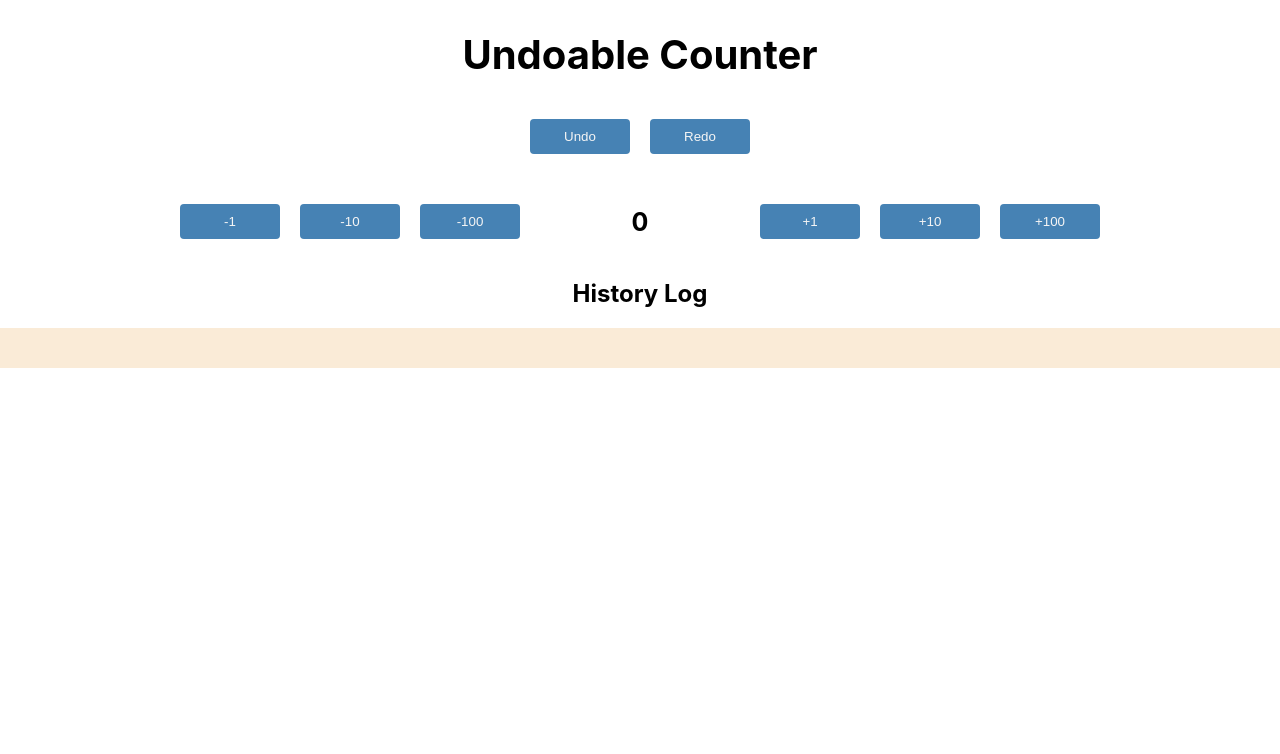
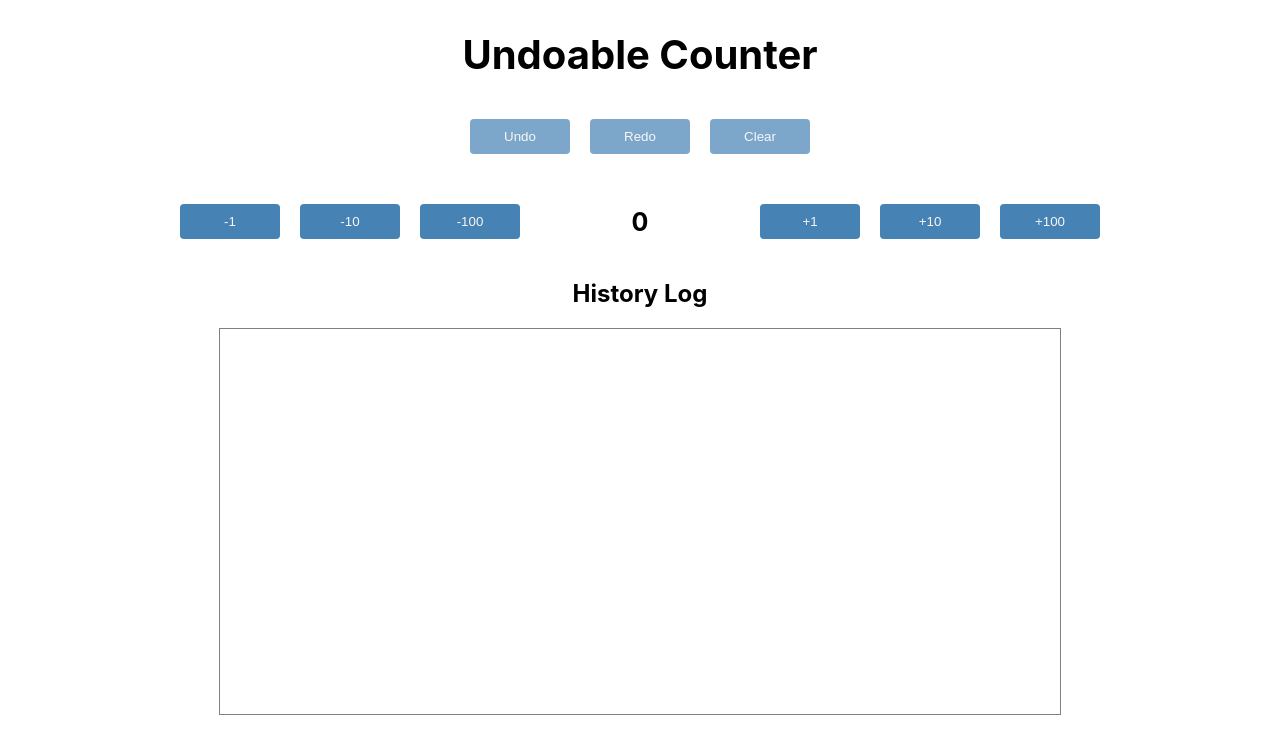
Before and after one commit to alaminShaheen/frontend-eval-tasks, a React (Create React App) app: page / in a window 1280 px wide. Shown: the top 754 px of the page. Built offline with nearby package versions, Linux system fonts and the light colour scheme.

Commit message:
Minor issue fixes and UI updates

```diff
--- a/src/components/UndoableCounter/HistoryStack.tsx
+++ b/src/components/UndoableCounter/HistoryStack.tsx
@@ -1,5 +1,5 @@
-import React, { useCallback, useState } from "react";
 import { HistoryStackElement } from "models/UndoableCounter/HistoryStackElement";
+import React, { useEffect, useRef } from "react";
 
 type HistoryStackProps = {
     history: HistoryStackElement[];
@@ -7,11 +7,21 @@ type HistoryStackProps = {
 
 export const HistoryStack = (props: HistoryStackProps) => {
     const { history } = props;
+    const historyListRef = useRef<HTMLUListElement>(null);
+
+    useEffect(() => {
+        if (historyListRef.current) {
+            historyListRef.current.scrollTo({
+                top: -historyListRef.current.scrollHeight,
+                behavior: "smooth",
+            });
+        }
+    }, [history]);
 
     return (
         <div className="history-container">
             <h2 className="history-title">History Log</h2>
-            <ul className="history-logs">
+            <ul className="history-logs" ref={historyListRef}>
                 {history.map(({ change, from, to }) => (
                     <li
                         className="log-element"
--- a/src/components/UndoableCounter/UndoableCounterContainer.css
+++ b/src/components/UndoableCounter/UndoableCounterContainer.css
@@ -6,6 +6,10 @@
     border-radius: 4px;
     background-color: steelblue;
     color: whitesmoke;
+}
+
+.btn:disabled {
+    opacity: 0.7;
 }
 
 .counter-output {
@@ -30,12 +34,14 @@
     display: flex;
     flex-direction: column-reverse;
     align-items: center;
-    justify-content: center;
+    /* justify-content: center; */
     list-style: none;
-    max-height: 500px;
+    height: 385px;
+    border: 1px solid gray;
     overflow-y: auto;
-    background-color: antiquewhite;
-    padding: 20px;
+    margin: 0 auto;
+    width: 800px;
+    /* background-color: antiquewhite; */
 }
 
 .log-element {
--- a/src/components/UndoableCounter/UndoableCounterContainer.tsx
+++ b/src/components/UndoableCounter/UndoableCounterContainer.tsx
@@ -1,7 +1,7 @@
 import React, { MouseEvent, useState } from "react";
-import "components/UndoableCounter/UndoableCounterContainer.css";
 import { HistoryStackElement } from "models/UndoableCounter/HistoryStackElement";
 import { HistoryStack } from "components/UndoableCounter/HistoryStack";
+import "components/UndoableCounter/UndoableCounterContainer.css";
 
 export const UndoableCounterContainer = () => {
     const [historyStack, setHistoryStack] = useState<HistoryStackElement[]>([]);
@@ -10,14 +10,14 @@ export const UndoableCounterContainer = () => {
     const changeCount = (event: MouseEvent<HTMLButtonElement>) => {
         const amount = +(event.currentTarget.textContent || 0);
         setRedoStack([]);
-        const count =
+        const currentCount =
             historyStack.length > 0
                 ? historyStack[historyStack.length - 1].to
                 : 0;
         const newStackElement = new HistoryStackElement(
             amount,
-            count,
-            count + amount,
+            currentCount,
+            currentCount + amount,
         );
         setHistoryStack((prev) => [...prev, newStackElement]);
     };
@@ -42,12 +42,19 @@ export const UndoableCounterContainer = () => {
         });
     };
 
+    const clear = () => {
+        setRedoStack([]);
+        setHistoryStack([]);
+    };
+
     return (
         <div className="undoable-counter">
             <div className="undo-redo-section">
                 <button
                     className="btn btn-undo"
-                    disabled={historyStack.length === 0}
+                    disabled={
+                        historyStack.length === 0 || undoStack.length === 50
+                    }
                     onClick={undo}
                 >
                     Undo
@@ -58,6 +65,15 @@ export const UndoableCounterContainer = () => {
                     onClick={redo}
                 >
                     Redo
+                </button>
+                <button
+                    disabled={
+                        historyStack.length === 0 && undoStack.length === 0
+                    }
+                    className="btn btn-redo"
+                    onClick={clear}
+                >
+                    Clear
                 </button>
             </div>
 
```
